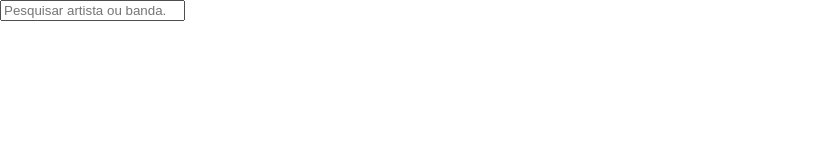
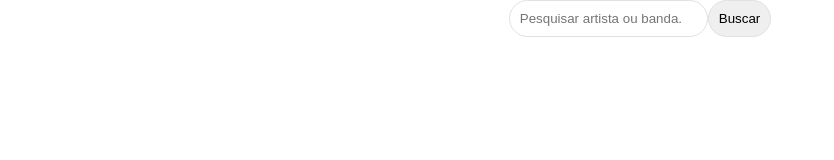
Before and after one commit to GiovanePolese/youtube-pesquisa, a website: page index.html in a window 1280 px wide. Shown: the whole page, without its empty margins (0-834 px from the left). Drawn offline with Linux system fonts and the light colour scheme.

Commit message:
chore: styled search bar input and button

```diff
--- a/index.html
+++ b/index.html
@@ -6,9 +6,16 @@
   <meta name="viewport" content="width=device-width, initial-scale=1.0">
   <title>Barra de Pesquisa</title>
 
+  <link rel="preconnect" href="https://fonts.googleapis.com">
+  <link rel="preconnect" href="https://fonts.gstatic.com" crossorigin>
+  <link href="https://fonts.googleapis.com/css2?family=Montserrat:wght@300;400;500;600;700&display=swap" rel="stylesheet">
+
   <link rel="stylesheet" href="./styles/css/styles.min.css">
 </head>
 <body>
-  <input type="text" placeholder="Pesquisar artista ou banda."></input>
+  <div class="container">
+    <input type="text" placeholder="Pesquisar artista ou banda." id="barra-pesquisa"></input>
+    <button id="botao-pesquisa">Buscar</button>
+ </div>
 </body>
 </html>
--- a/styles/sass/home.sass
+++ b/styles/sass/home.sass
@@ -1,2 +1,21 @@
 html
     background-color: #fff
+
+body
+    font-family: 'Montserrat', sans-serif
+    font-size: 2rem
+    width: 100vw
+
+.container
+    height: 100%
+    width: 100%
+    display: flex
+    justify-content: center
+
+#barra-pesquisa, #botao-pesquisa
+    padding: 10px
+    border-radius: 24px
+    border: 1px solid #dfe1e5
+
+#botao-pesquisa
+    cursor: pointer
```
Also changed, not shown: README.md, styles/css/styles.min.css.
